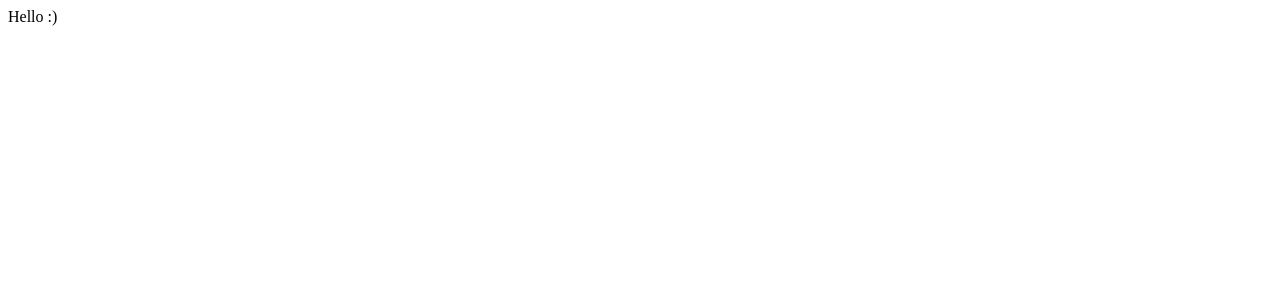
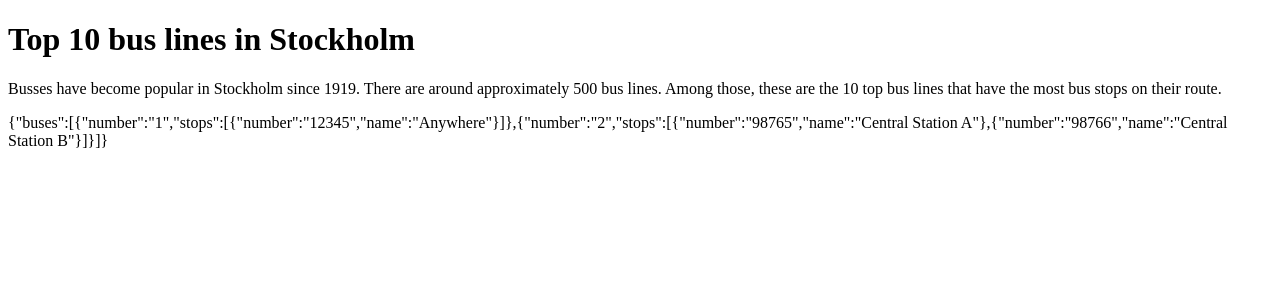
Before and after one commit to universemays/top-buses, a Next.js app in the folder client/: page / in a window 1280 px wide. Shown: the top 300 px of the page. Built offline with nearby package versions, Linux system fonts and the light colour scheme.

Commit message:
refactor: add simple data

```diff
--- a/client/pages/index.jsx
+++ b/client/pages/index.jsx
@@ -1,3 +1,47 @@
-export default function Home() {
-  return <>Hello :)</>;
+export default function Home({ buses }) {
+  return (
+    <div>
+      <h1>Top 10 bus lines in Stockholm</h1>
+      <p>
+        Busses have become popular in Stockholm since 1919. There are around approximately 500 bus
+        lines. Among those, these are the 10 top bus lines that have the most bus stops on their
+        route.
+      </p>
+      <div>{JSON.stringify({ buses })}</div>
+    </div>
+  );
 }
+
+export async function getServerSideProps() {
+  const buses = [
+    {
+      number: "1",
+      stops: [
+        {
+          number: "12345",
+          name: "Anywhere",
+        },
+      ],
+    },
+
+    {
+      number: "2",
+      stops: [
+        {
+          number: "98765",
+          name: "Central Station A",
+        },
+        {
+          number: "98766",
+          name: "Central Station B",
+        },
+      ],
+    },
+  ];
+
+  return {
+    props: {
+      buses: buses,
+    },
+  };
+}
```
